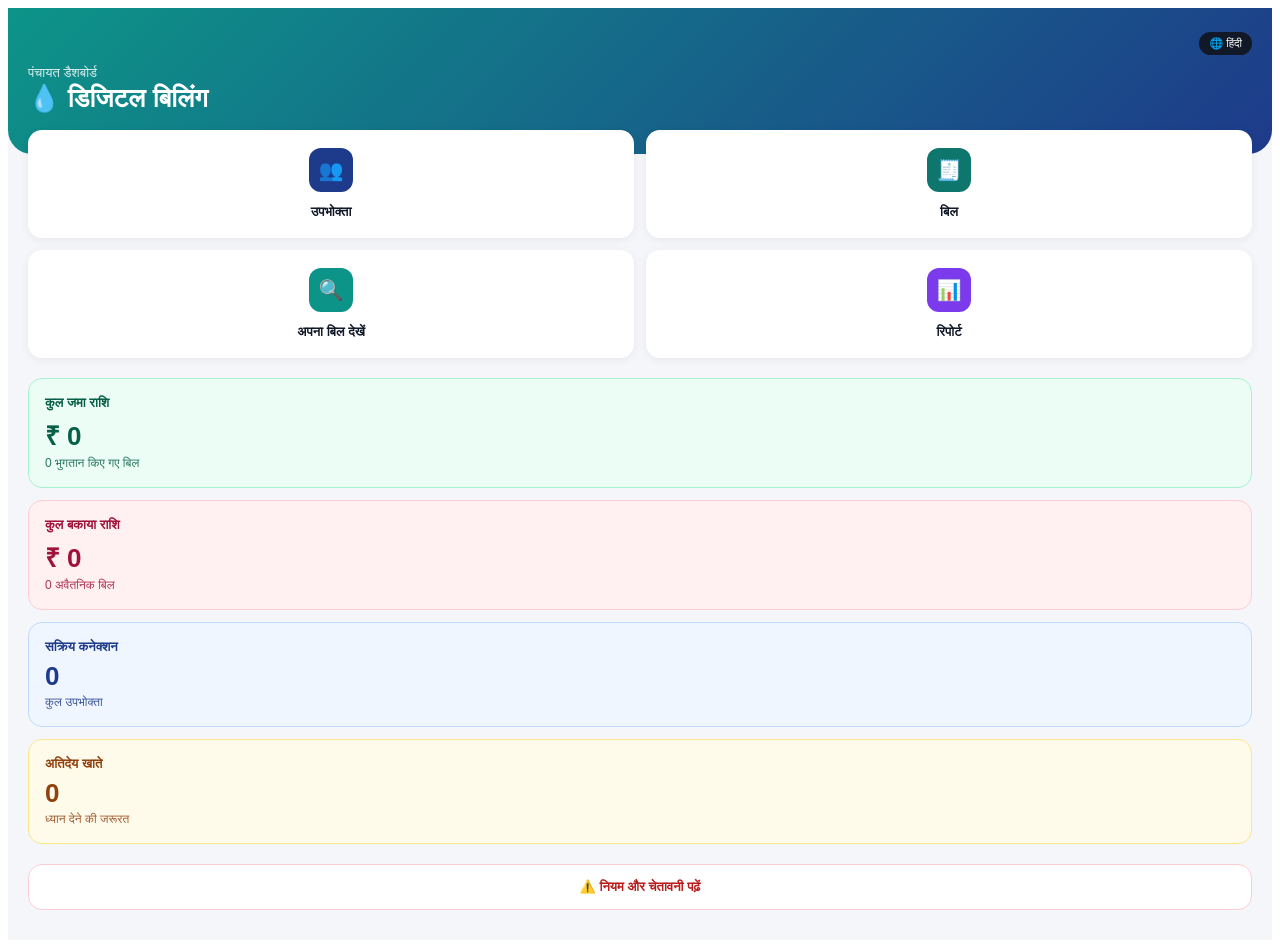
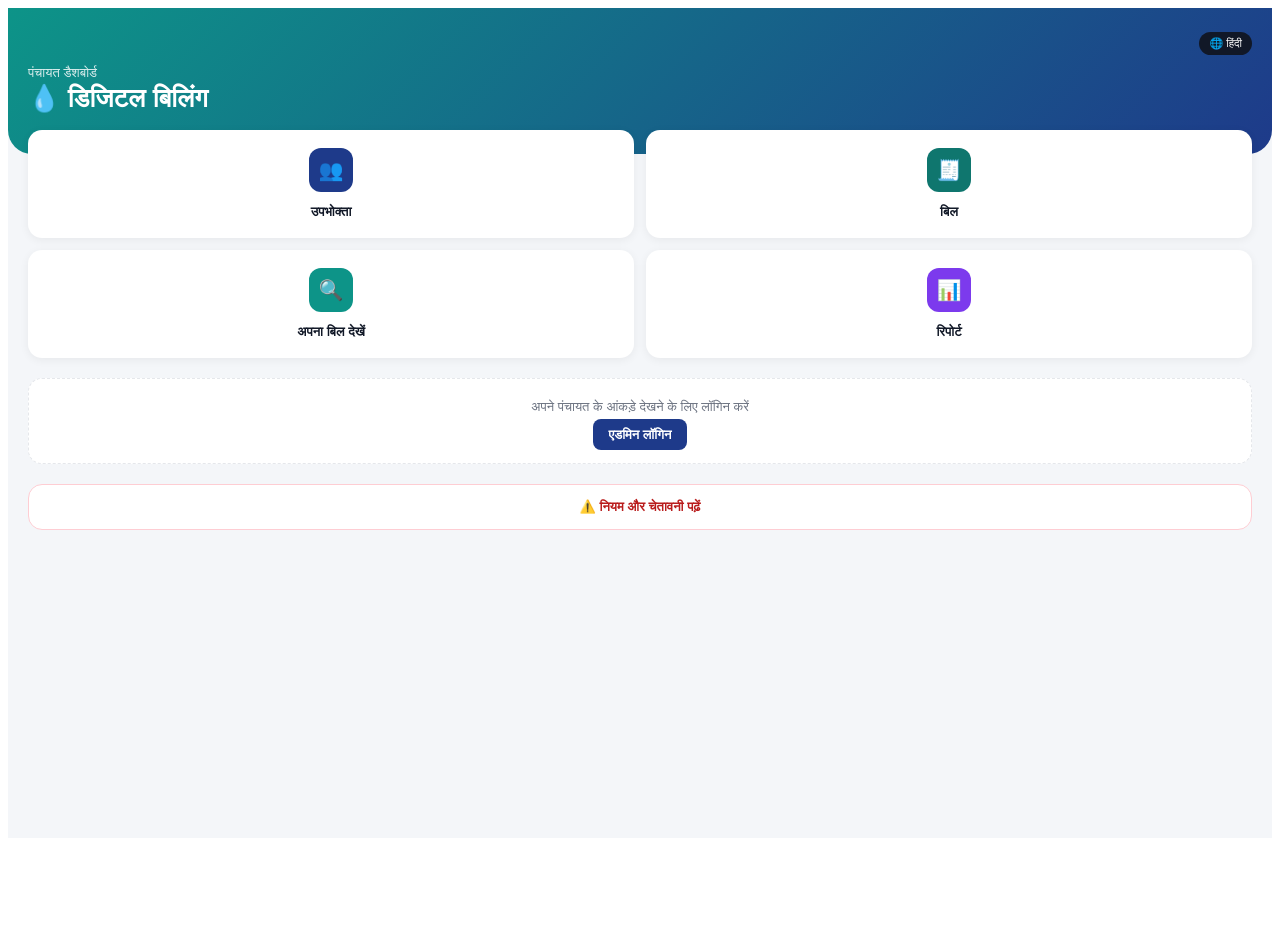
Before and after one commit to jay426647-coder/digital-billing, a Next.js app: page / in a window 1280 px wide. After the commit the page ends 846 px from the top, so only its background shows below. Built offline with nearby package versions, Linux system fonts and the light colour scheme; no server answers; the database is empty.

Commit message:
Update page.jsx

```diff
--- a/app/page.jsx
+++ b/app/page.jsx
@@ -24,6 +24,8 @@ const text = {
     overdueAccounts: 'अतिदेय खाते',
     requiresNotice: 'ध्यान देने की जरूरत',
     niyam: '⚠️ नियम और चेतावनी पढ़ें',
+    loginPrompt: 'अपने पंचायत के आंकड़े देखने के लिए लॉगिन करें',
+    loginBtn: 'एडमिन लॉगिन',
   },
   en: {
     title: 'Digital Billing',
@@ -42,11 +44,15 @@ const text = {
     overdueAccounts: 'Overdue Accounts',
     requiresNotice: 'Requires Notice',
     niyam: '⚠️ Rules & Warning',
+    loginPrompt: 'Log in to see your panchayat\'s stats',
+    loginBtn: 'Admin Login',
   },
 };
 
 export default function DigitalBillingDashboard() {
   const [lang, setLang] = useState('hi');
+  const [checkingAuth, setCheckingAuth] = useState(true);
+  const [isLoggedIn, setIsLoggedIn] = useState(false);
   const [stats, setStats] = useState({
     totalCollected: 0,
     paidCount: 0,
@@ -64,11 +70,41 @@ export default function DigitalBillingDashboard() {
   const t = text[lang];
 
   useEffect(() => {
-    async function fetchStats() {
-      const { data: bills } = await supabase.from('bills').select('amount, status');
+    async function checkAuthAndFetch() {
+      const { data } = await supabase.auth.getSession();
+
+      if (!data.session) {
+        setIsLoggedIn(false);
+        setCheckingAuth(false);
+        setLoading(false);
+        return;
+      }
+
+      setIsLoggedIn(true);
+
+      const { data: profile } = await supabase
+        .from('profiles')
+        .select('panchayat_id')
+        .eq('id', data.session.user.id)
+        .single();
+
+      if (!profile) {
+        setCheckingAuth(false);
+        setLoading(false);
+        return;
+      }
+
+      const panchayatId = profile.panchayat_id;
+
+      const { data: bills } = await supabase
+        .from('bills')
+        .select('amount, status')
+        .eq('panchayat_id', panchayatId);
+
       const { count: consumerCount } = await supabase
         .from('consumers')
-        .select('*', { count: 'exact', head: true });
+        .select('*', { count: 'exact', head: true })
+        .eq('panchayat_id', panchayatId);
 
       const paidBills = (bills || []).filter((b) => b.status === 'PAID');
       const pendingBills = (bills || []).filter((b) => b.status === 'PENDING' || b.status === 'OVERDUE');
@@ -82,10 +118,11 @@ export default function DigitalBillingDashboard() {
         activeConnections: consumerCount || 0,
         overdueCount: overdueBills.length,
       });
+      setCheckingAuth(false);
       setLoading(false);
     }
 
-    fetchStats();
+    checkAuthAndFetch();
   }, []);
 
   const gridItems = [
@@ -181,7 +218,26 @@ export default function DigitalBillingDashboard() {
           ))}
         </div>
 
-        {loading ? (
+        {checkingAuth ? (
+          <p style={{ color: theme.textMuted }}>{t.loading}</p>
+        ) : !isLoggedIn ? (
+          <a href="/login" style={{ textDecoration: 'none', display: 'block', marginBottom: '20px' }}>
+            <div
+              style={{
+                background: theme.card,
+                border: `1px dashed ${theme.border}`,
+                borderRadius: theme.radius,
+                padding: '20px',
+                textAlign: 'center',
+              }}
+            >
+              <p style={{ margin: '0 0 10px 0', color: theme.textMuted, fontSize: '13px' }}>{t.loginPrompt}</p>
+              <span style={{ background: theme.accent, color: '#fff', padding: '8px 16px', borderRadius: theme.radiusSmall, fontSize: '13px', fontWeight: 'bold' }}>
+                {t.loginBtn}
+              </span>
+            </div>
+          </a>
+        ) : loading ? (
           <p style={{ color: theme.textMuted }}>{t.loading}</p>
         ) : (
           <div style={{ display: 'flex', flexDirection: 'column', gap: '12px', marginBottom: '20px' }}>
```
